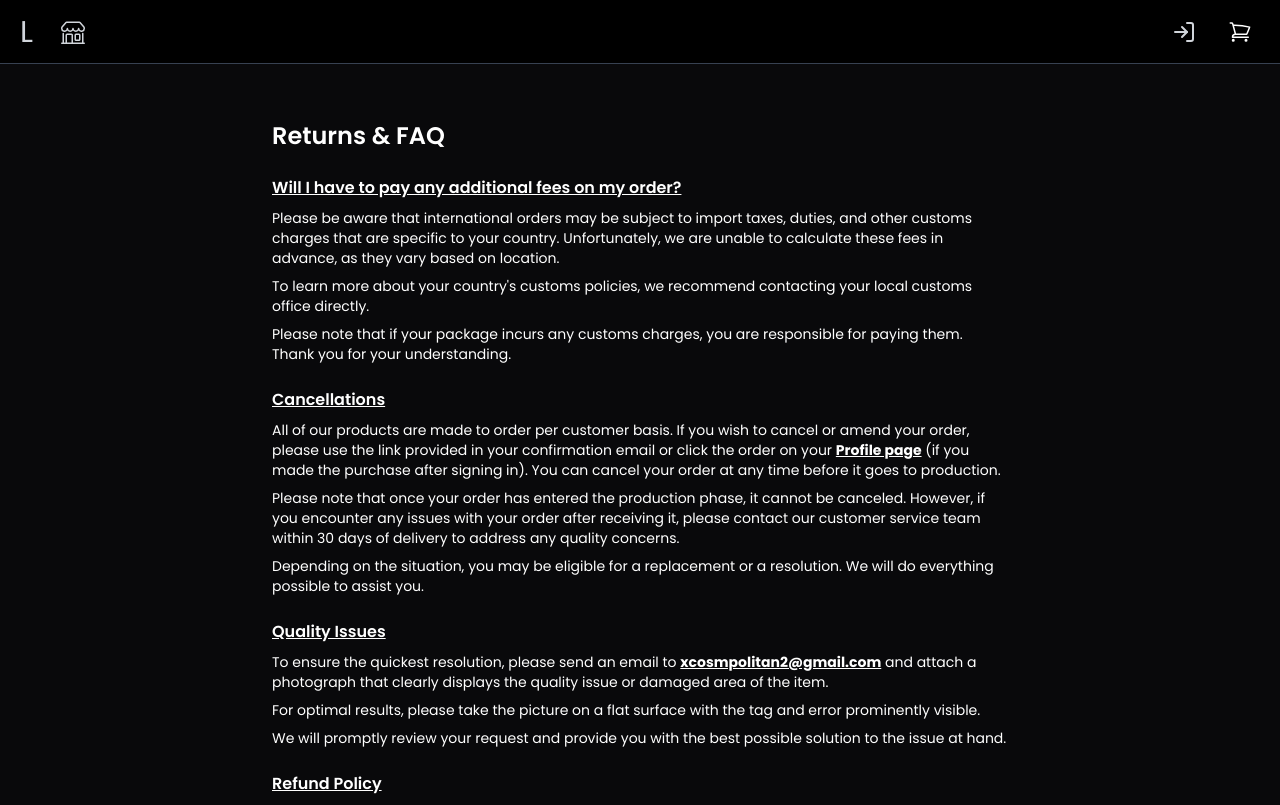
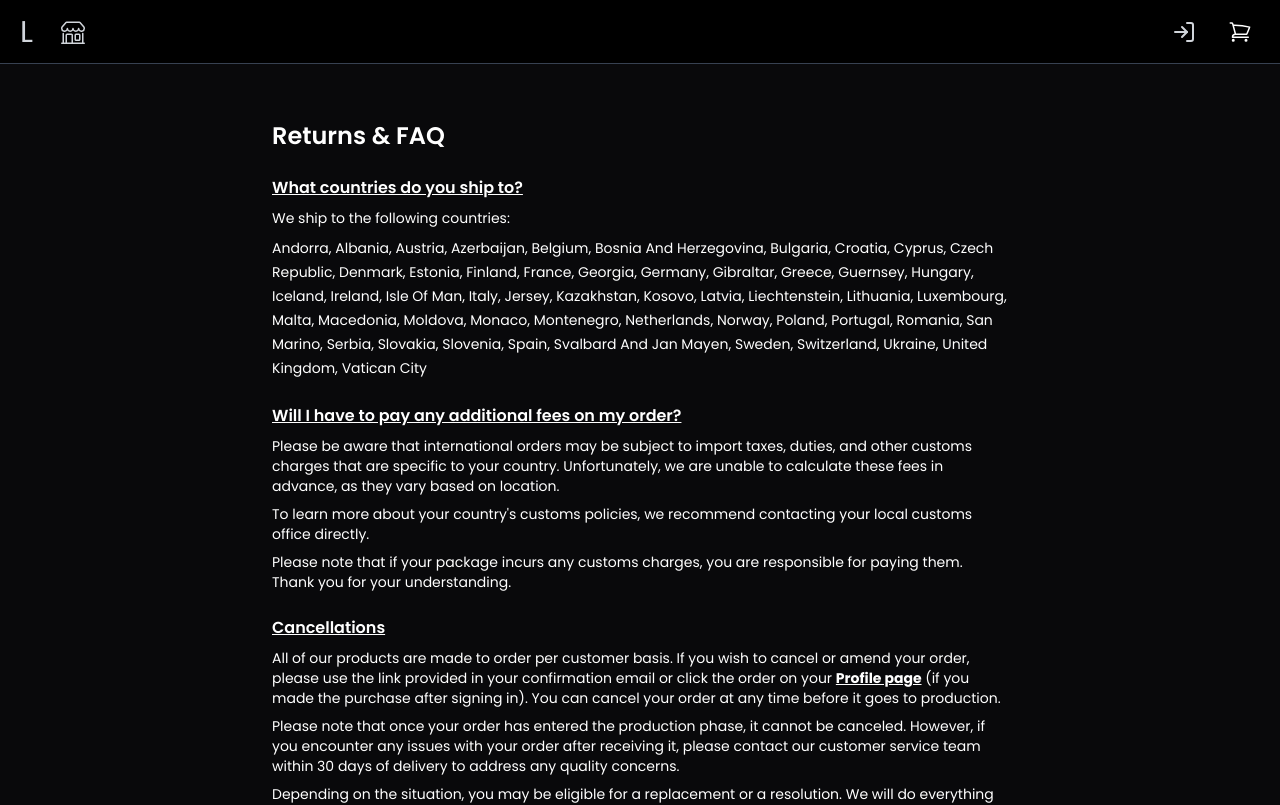
Before and after one commit to mrperrytpx/garbgarb, a Next.js app: page /static/returns-faq in a window 1280 px wide. Shown: the top 805 px of the page. Built offline with nearby package versions, Linux system fonts and the light colour scheme; no server answers.

Commit message:
isoCodeToCountry util func, added countries to FAQ

```diff
--- a/src/components/Accordion.tsx
+++ b/src/components/Accordion.tsx
@@ -55,7 +55,7 @@ export const Accordion = ({ children, title }: IAccordionProps) => {
                         setIsExpanded(!isExpanded);
                     }
                 }}
-                className="hover:text-bla group flex w-full cursor-pointer items-center justify-between gap-2 p-2 shadow-sm shadow-slate-100 hover:bg-slate-200 hover:text-black"
+                className="group flex w-full cursor-pointer items-center justify-between gap-2 p-2 shadow-sm shadow-slate-100 hover:bg-slate-200 hover:text-black"
             >
                 <p className="text-sm font-bold uppercase">{title}</p>
                 <TriangleIcon isExpanded={isExpanded} />
--- a/src/pages/products/[productId].tsx
+++ b/src/pages/products/[productId].tsx
@@ -96,7 +96,7 @@ const ArticlePage = () => {
     }
 
     function handleColorChange(color: string): void {
-        router.push({ query: { ...router.query, color } }, undefined, { shallow: true });
+        router.replace({ query: { ...router.query, color } }, undefined, { shallow: true });
         setColor(color);
         setOption(product[color].filter((x) => x.inStock)[0]);
         setQuantity(1);
@@ -109,7 +109,7 @@ const ArticlePage = () => {
     if (!productData || !availabilityData) return <div>Yikes bro...</div>;
 
     return (
-        <div className="mx-auto max-w-screen-lg">
+        <div className="mx-auto mb-8 max-w-screen-lg">
             <div className="p-4">
                 <Breadcrumbs />
             </div>
--- a/src/pages/products/index.tsx
+++ b/src/pages/products/index.tsx
@@ -94,7 +94,7 @@ const ProductsPage = () => {
                                     handleSizeSelect(size);
                                 }
                             }}
-                            className="z-10 flex h-full max-h-11 w-12 cursor-pointer  select-none items-center justify-center rounded-md border-2 border-slate-200 py-1 px-2 font-bold text-white hover:animate-hop hover:bg-slate-200 hover:text-black focus:bg-slate-200 focus:text-black"
+                            className="z-10 flex h-full max-h-11 w-12 cursor-pointer select-none items-center justify-center rounded-md border-2 border-slate-200 px-2 py-1 font-bold text-white hover:animate-hop hover:bg-slate-200 hover:text-black focus:border-4 focus:border-slate-500"
                             style={{
                                 backgroundColor: selectedSizes.includes(size) ? "white" : "",
                                 color: selectedSizes.includes(size) ? "black" : "",
--- a/src/pages/static/returns-faq.tsx
+++ b/src/pages/static/returns-faq.tsx
@@ -1,9 +1,23 @@
 import Link from "next/link";
+import { allowedCountries } from "../../utils/allowedCountries";
+import { getCountryName } from "../../utils/isoCountryCodeToName";
 
 const ReturnsAndFAQPage = () => {
     return (
         <div className="mx-auto mb-20 mt-10 flex w-full max-w-screen-md flex-1 flex-col gap-6 p-4 text-white">
             <h1 className="text-2xl font-semibold">Returns & FAQ</h1>
+            <article className="flex flex-col items-start gap-2">
+                <h2 className="font-semibold underline">What countries do you ship to?</h2>
+                <p className="text-sm">We ship to the following countries:</p>
+                <div>
+                    {allowedCountries.map((country, i) => (
+                        <span className="text-sm" key={country}>
+                            {getCountryName(country)}
+                            {i !== allowedCountries.length - 1 && ", "}
+                        </span>
+                    ))}
+                </div>
+            </article>
             <article className="flex flex-col items-start gap-2">
                 <h2 className="font-semibold underline">
                     Will I have to pay any additional fees on my order?
--- a/src/utils/allowedCountries.ts
+++ b/src/utils/allowedCountries.ts
@@ -13,13 +13,13 @@ export const allowedCountries = [
     "EE",
     "FI",
     "FR",
-    "GB",
     "GE",
+    "DE",
     "GI",
     "GR",
-    "DE",
     "GG",
     "HU",
+    "IS",
     "IE",
     "IM",
     "IT",
@@ -27,15 +27,17 @@ export const allowedCountries = [
     "KZ",
     "XK",
     "LV",
+    "LI",
     "LT",
     "LU",
+    "MT",
+    "MK",
+    "MD",
     "MC",
     "ME",
-    "MK",
-    "MT",
-    "MD",
+    "NL",
+    "NO",
     "PL",
-    "NL",
     "PT",
     "RO",
     "SM",
@@ -45,10 +47,8 @@ export const allowedCountries = [
     "ES",
     "SJ",
     "SE",
+    "CH",
     "UA",
+    "GB",
     "VA",
-    "IS",
-    "LI",
-    "NO",
-    "CH",
 ] as const;
--- /dev/null
+++ b/src/utils/isoCountryCodeToName.ts
@@ -0,0 +1,256 @@
+const isoCountries: { [key: string]: string } = {
+    AF: "Afghanistan",
+    AX: "Aland Islands",
+    AL: "Albania",
+    DZ: "Algeria",
+    AS: "American Samoa",
+    AD: "Andorra",
+    AO: "Angola",
+    AI: "Anguilla",
+    AQ: "Antarctica",
+    AG: "Antigua And Barbuda",
+    AR: "Argentina",
+    AM: "Armenia",
+    AW: "Aruba",
+    AU: "Australia",
+    AT: "Austria",
+    AZ: "Azerbaijan",
+    BS: "Bahamas",
+    BH: "Bahrain",
+    BD: "Bangladesh",
+    BB: "Barbados",
+    BY: "Belarus",
+    BE: "Belgium",
+    BZ: "Belize",
+    BJ: "Benin",
+    BM: "Bermuda",
+    BT: "Bhutan",
+    BO: "Bolivia",
+    BA: "Bosnia And Herzegovina",
+    BW: "Botswana",
+    BV: "Bouvet Island",
+    BR: "Brazil",
+    IO: "British Indian Ocean Territory",
+    BN: "Brunei Darussalam",
+    BG: "Bulgaria",
+    BF: "Burkina Faso",
+    BI: "Burundi",
+    KH: "Cambodia",
+    CM: "Cameroon",
+    CA: "Canada",
+    CV: "Cape Verde",
+    KY: "Cayman Islands",
+    CF: "Central African Republic",
+    TD: "Chad",
+    CL: "Chile",
+    CN: "China",
+    CX: "Christmas Island",
+    CC: "Cocos (Keeling) Islands",
+    CO: "Colombia",
+    KM: "Comoros",
+    CG: "Congo",
+    CD: "Congo, Democratic Republic",
+    CK: "Cook Islands",
+    CR: "Costa Rica",
+    CI: "Cote D'Ivoire",
+    HR: "Croatia",
+    CU: "Cuba",
+    CY: "Cyprus",
+    CZ: "Czech Republic",
+    DK: "Denmark",
+    DJ: "Djibouti",
+    DM: "Dominica",
+    DO: "Dominican Republic",
+    EC: "Ecuador",
+    EG: "Egypt",
+    SV: "El Salvador",
+    GQ: "Equatorial Guinea",
+    ER: "Eritrea",
+    EE: "Estonia",
+    ET: "Ethiopia",
+    FK: "Falkland Islands (Malvinas)",
+    FO: "Faroe Islands",
+    FJ: "Fiji",
+    FI: "Finland",
+    FR: "France",
+    GF: "French Guiana",
+    PF: "French Polynesia",
+    TF: "French Southern Territories",
+    GA: "Gabon",
+    GM: "Gambia",
+    GE: "Georgia",
+    DE: "Germany",
+    GH: "Ghana",
+    GI: "Gibraltar",
+    GR: "Greece",
+    GL: "Greenland",
+    GD: "Grenada",
+    GP: "Guadeloupe",
+    GU: "Guam",
+    GT: "Guatemala",
+    GG: "Guernsey",
+    GN: "Guinea",
+    GW: "Guinea-Bissau",
+    GY: "Guyana",
+    HT: "Haiti",
+    HM: "Heard Island & Mcdonald Islands",
+    VA: "Vatican City",
+    HN: "Honduras",
+    HK: "Hong Kong",
+    HU: "Hungary",
+    IS: "Iceland",
+    IN: "India",
+    ID: "Indonesia",
+    IR: "Iran, Islamic Republic Of",
+    IQ: "Iraq",
+    IE: "Ireland",
+    IM: "Isle Of Man",
+    IL: "Israel",
+    IT: "Italy",
+    JM: "Jamaica",
+    JP: "Japan",
+    JE: "Jersey",
+    JO: "Jordan",
+    KZ: "Kazakhstan",
+    KE: "Kenya",
+    KI: "Kiribati",
+    KR: "Korea",
+    KW: "Kuwait",
+    KG: "Kyrgyzstan",
+    LA: "Lao People's Democratic Republic",
+    LV: "Latvia",
+    LB: "Lebanon",
+    LS: "Lesotho",
+    LR: "Liberia",
+    LY: "Libyan Arab Jamahiriya",
+    LI: "Liechtenstein",
+    LT: "Lithuania",
+    LU: "Luxembourg",
+    MO: "Macao",
+    MK: "Macedonia",
+    MG: "Madagascar",
+    MW: "Malawi",
+    MY: "Malaysia",
+    MV: "Maldives",
+    ML: "Mali",
+    MT: "Malta",
+    MH: "Marshall Islands",
+    MQ: "Martinique",
+    MR: "Mauritania",
+    MU: "Mauritius",
+    YT: "Mayotte",
+    MX: "Mexico",
+    FM: "Micronesia, Federated States Of",
+    MD: "Moldova",
+    MC: "Monaco",
+    MN: "Mongolia",
+    ME: "Montenegro",
+    MS: "Montserrat",
+    MA: "Morocco",
+    MZ: "Mozambique",
+    MM: "Myanmar",
+    NA: "Namibia",
+    NR: "Nauru",
+    NP: "Nepal",
+    NL: "Netherlands",
+    AN: "Netherlands Antilles",
+    NC: "New Caledonia",
+    NZ: "New Zealand",
+    NI: "Nicaragua",
+    NE: "Niger",
+    NG: "Nigeria",
+    NU: "Niue",
+    NF: "Norfolk Island",
+    MP: "Northern Mariana Islands",
+    NO: "Norway",
+    OM: "Oman",
+    PK: "Pakistan",
+    PW: "Palau",
+    PS: "Palestinian Territory, Occupied",
+    PA: "Panama",
+    PG: "Papua New Guinea",
+    PY: "Paraguay",
+    PE: "Peru",
+    PH: "Philippines",
+    PN: "Pitcairn",
+    PL: "Poland",
+    PT: "Portugal",
+    PR: "Puerto Rico",
+    QA: "Qatar",
+    RE: "Reunion",
+    RO: "Romania",
+    RU: "Russian Federation",
+    RW: "Rwanda",
+    BL: "Saint Barthelemy",
+    SH: "Saint Helena",
+    KN: "Saint Kitts And Nevis",
+    LC: "Saint Lucia",
+    MF: "Saint Martin",
+    PM: "Saint Pierre And Miquelon",
+    VC: "Saint Vincent And Grenadines",
+    WS: "Samoa",
+    SM: "San Marino",
+    ST: "Sao Tome And Principe",
+    SA: "Saudi Arabia",
+    SN: "Senegal",
+    RS: "Serbia",
+    SC: "Seychelles",
+    SL: "Sierra Leone",
+    SG: "Singapore",
+    SK: "Slovakia",
+    SI: "Slovenia",
+    SB: "Solomon Islands",
+    SO: "Somalia",
+    ZA: "South Africa",
+    GS: "South Georgia And Sandwich Isl.",
+    ES: "Spain",
+    LK: "Sri Lanka",
+    SD: "Sudan",
+    SR: "Suriname",
+    SJ: "Svalbard And Jan Mayen",
+    SZ: "Swaziland",
+    SE: "Sweden",
+    CH: "Switzerland",
+    SY: "Syrian Arab Republic",
+    TW: "Taiwan",
+    TJ: "Tajikistan",
+    TZ: "Tanzania",
+    TH: "Thailand",
+    TL: "Timor-Leste",
+    TG: "Togo",
+    TK: "Tokelau",
+    TO: "Tonga",
+    XK: "Kosovo",
+    TT: "Trinidad And Tobago",
+    TN: "Tunisia",
+    TR: "Turkey",
+    TM: "Turkmenistan",
+    TC: "Turks And Caicos Islands",
+    TV: "Tuvalu",
+    UG: "Uganda",
+    UA: "Ukraine",
+    AE: "United Arab Emirates",
+    GB: "United Kingdom",
+    US: "United States",
+    UM: "United States Outlying Islands",
+    UY: "Uruguay",
+    UZ: "Uzbekistan",
+    VU: "Vanuatu",
+    VE: "Venezuela",
+    VN: "Viet Nam",
+    VG: "Virgin Islands, British",
+    VI: "Virgin Islands, U.S.",
+    WF: "Wallis And Futuna",
+    EH: "Western Sahara",
+    YE: "Yemen",
+    ZM: "Zambia",
+    ZW: "Zimbabwe",
+};
+
+export function getCountryName(countryCode: string): string {
+    if (isoCountries.hasOwnProperty(countryCode)) {
+        return isoCountries[countryCode];
+    } else {
+        return countryCode;
+    }
+}
```
